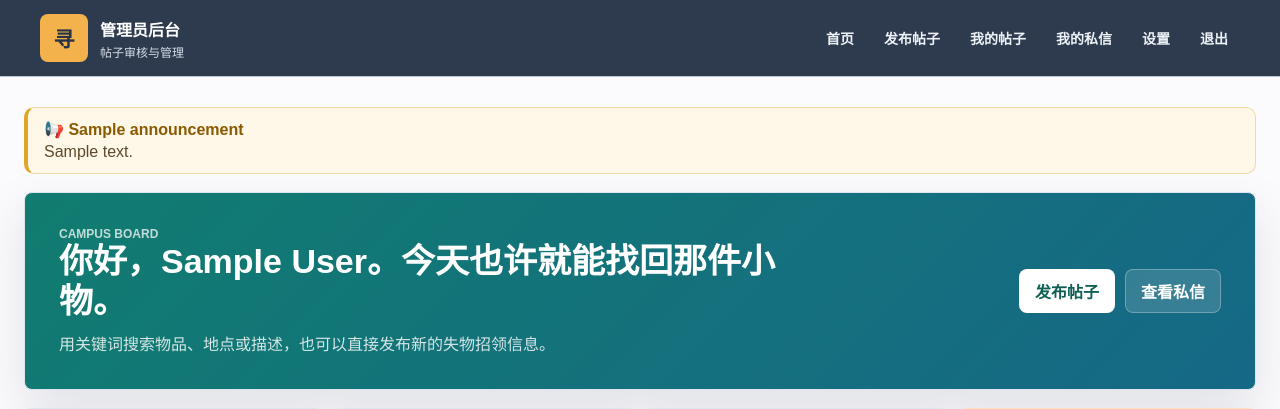
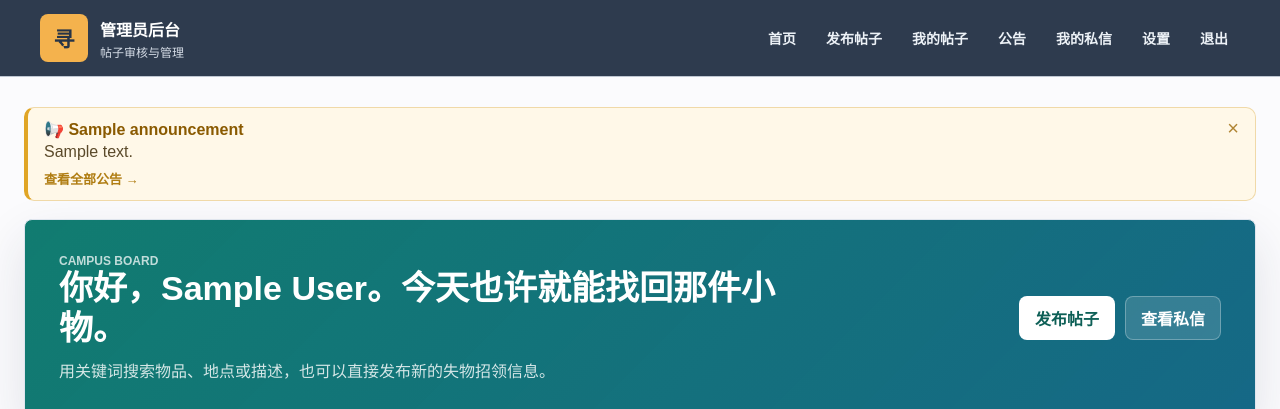
Before and after one commit to Aurora5456/campus-lost-found-system, a Flask app: page /posts in a window 1280 px wide. Shown: the top 409 px of the page. Run offline with Flask 3, Linux system fonts and the light colour scheme; the visitor is signed in with stand-in values (Sample User, id 1); tables that the repository leaves empty hold one stand-in row (values such as "Sample post"); grey boxes marked "Sample" are stand-in pictures; parts of the project's set-up code (start-up, migrations or seed data) failed here and were passed over.

Commit message:
feat(公告): 单独公告页 + 首页只显示最新一条且可关闭
- 新增学生端 /announcements 公告列表页 + 导航入口
- 首页横幅只展示最新一条公告,可点 × 关闭(localStorage 记住)
- 公告横幅从 base.html(全站)移到首页,其它页不再顶着
- context_processor 改为只查最新一条(latest_announcement)

```diff
--- a/app.py
+++ b/app.py
@@ -183,19 +183,19 @@ def register_routes(app):
             unread_count = Message.query.filter_by(
                 receiver_id=student.id, is_read=False
             ).count()
-        announcements = []
+        latest_announcement = None
         if student:
-            announcements = (
+            latest_announcement = (
                 Announcement.query.filter_by(is_active=True)
                 .order_by(Announcement.created_at.desc())
-                .all()
+                .first()
             )
         return {
             "current_student": student,
             "current_admin": current_admin(),
             "unread_count": unread_count,
             "categories": CATEGORIES,
-            "announcements": announcements,
+            "latest_announcement": latest_announcement,
         }
 
     @app.route("/")
@@ -383,6 +383,16 @@ def register_routes(app):
             stats=stats,
             latest_found=latest_found,
         )
+
+    @app.route("/announcements")
+    @student_required
+    def announcements_page():
+        items = (
+            Announcement.query.filter_by(is_active=True)
+            .order_by(Announcement.created_at.desc())
+            .all()
+        )
+        return render_template("announcements.html", announcements=items)
 
     @app.route("/posts/<int:post_id>")
     @student_required
--- a/static/css/style.css
+++ b/static/css/style.css
@@ -1228,6 +1228,50 @@ th {
   white-space: pre-wrap;
 }
 
+.announce-banner {
+  position: relative;
+  margin-bottom: 18px;
+  padding-right: 40px;
+}
+
+.announce-close {
+  position: absolute;
+  top: 8px;
+  right: 10px;
+  border: none;
+  background: transparent;
+  font-size: 20px;
+  line-height: 1;
+  color: #b08534;
+  cursor: pointer;
+  padding: 2px 6px;
+  border-radius: 6px;
+}
+
+.announce-close:hover {
+  background: #f3e2bd;
+  color: #8a5a00;
+}
+
+.announce-more {
+  display: inline-block;
+  margin-top: 8px;
+  font-size: 13px;
+  font-weight: 600;
+  color: #b07d12;
+  text-decoration: none;
+}
+
+.announce-more:hover {
+  text-decoration: underline;
+}
+
+.announce-time {
+  display: block;
+  margin-top: 8px;
+  color: #9c8a63;
+}
+
 .bulk-bar {
   display: flex;
   align-items: center;
--- a/static/js/main.js
+++ b/static/js/main.js
@@ -6,6 +6,22 @@ document.addEventListener("DOMContentLoaded", () => {
         event.preventDefault();
       }
     });
+  });
+
+  document.querySelectorAll("[data-announce-id]").forEach((banner) => {
+    const id = banner.getAttribute("data-announce-id");
+    const storeKey = "dismissedAnnouncement";
+    if (localStorage.getItem(storeKey) === id) {
+      banner.style.display = "none";
+      return;
+    }
+    const closeBtn = banner.querySelector(".announce-close");
+    if (closeBtn) {
+      closeBtn.addEventListener("click", () => {
+        banner.style.display = "none";
+        localStorage.setItem(storeKey, id);
+      });
+    }
   });
 
   document.querySelectorAll("input[data-check-all]").forEach((master) => {
--- a/templates/base.html
+++ b/templates/base.html
@@ -20,6 +20,7 @@
         <a href="{{ url_for('student_home') }}">首页</a>
         <a href="{{ url_for('create_post') }}">发布帖子</a>
         <a href="{{ url_for('my_posts') }}">我的帖子</a>
+        <a href="{{ url_for('announcements_page') }}">公告</a>
         <a class="nav-badge-link" href="{{ url_for('messages') }}">我的私信{% if unread_count %}<span class="nav-badge">{{ unread_count }}</span>{% endif %}</a>
         <a href="{{ url_for('settings') }}">设置</a>
         <a href="{{ url_for('logout') }}">退出</a>
@@ -48,16 +49,6 @@
         </section>
       {% endif %}
     {% endwith %}
-    {% if current_student and announcements %}
-      <section class="announce-stack">
-        {% for ann in announcements %}
-          <div class="announce-card">
-            <strong>📢 {{ ann.title }}</strong>
-            <p>{{ ann.body }}</p>
-          </div>
-        {% endfor %}
-      </section>
-    {% endif %}
     {% block content %}{% endblock %}
   </main>
 
--- a/templates/student_home.html
+++ b/templates/student_home.html
@@ -1,6 +1,14 @@
 {% extends "base.html" %}
 {% block title %}帖子列表 - 校园失物招领系统{% endblock %}
 {% block content %}
+{% if latest_announcement %}
+<section class="announce-card announce-banner" data-announce-id="{{ latest_announcement.id }}">
+  <button type="button" class="announce-close" aria-label="关闭公告">×</button>
+  <strong>📢 {{ latest_announcement.title }}</strong>
+  <p>{{ latest_announcement.body }}</p>
+  <a class="announce-more" href="{{ url_for('announcements_page') }}">查看全部公告 →</a>
+</section>
+{% endif %}
 <section class="app-hero">
   <div>
     <p class="eyebrow">Campus Board</p>
```
Also changed, not shown: templates/announcements.html (added, +28 -0 lines).
